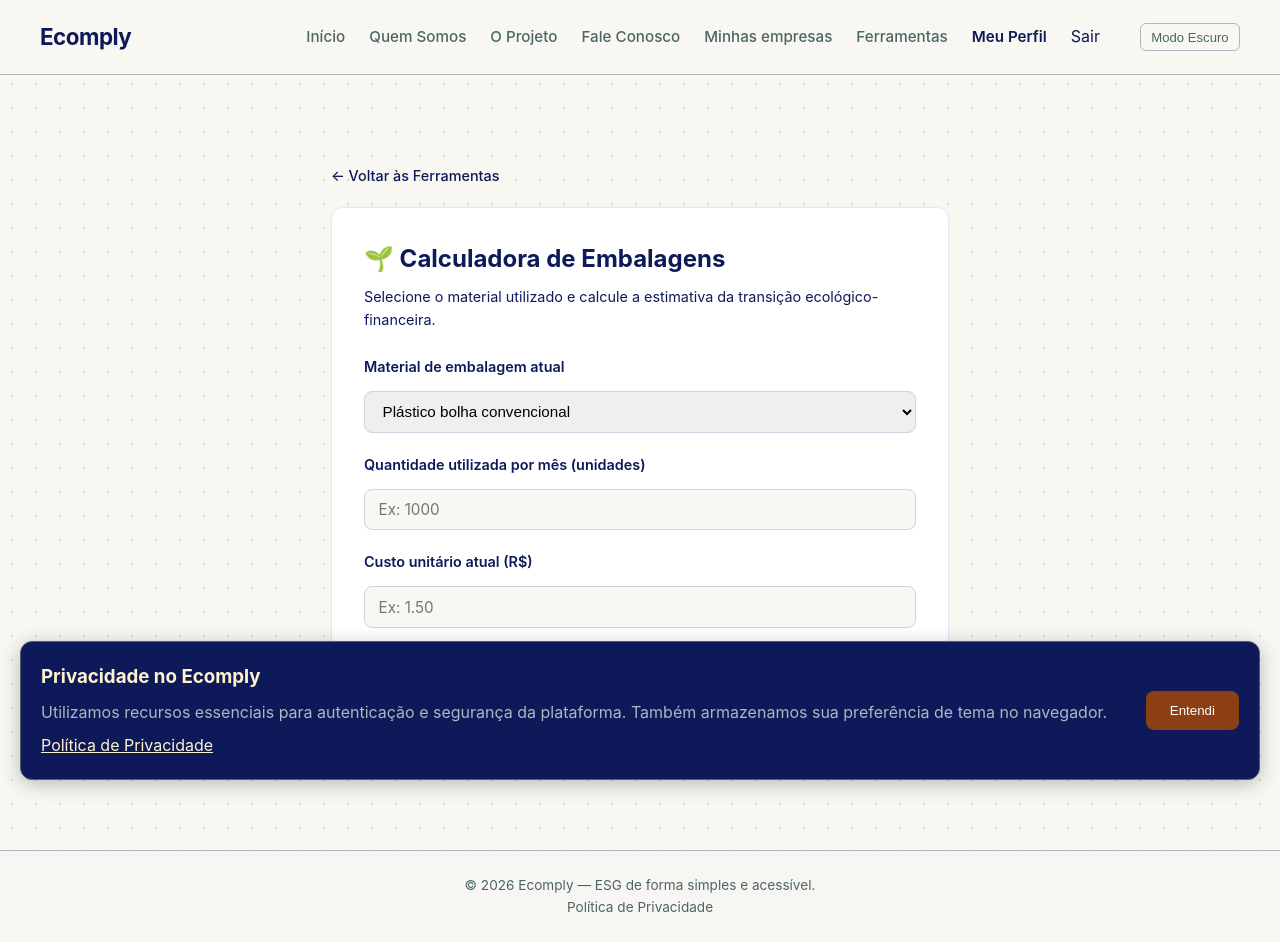
After one commit to mariaeugeniamoraes/projeto_fds_2026.2, a Django app: page /calculadora-embalagens/ in a window 1280 px wide. The commit adds this page. Run offline with Django 5.2, Linux system fonts and the light colour scheme; the visitor is signed in with stand-in values (Sample User, id 1).

Commit message:
adiciona hub de ferramentas e calculadora de embalagens sustentaveis

```diff
--- a/core/forms.py
+++ b/core/forms.py
@@ -70,6 +70,7 @@ class CadastroUsuarioForm(UserCreationForm):
 
         return email
 
+
 class EditarUsuarioForm(forms.ModelForm):
     first_name = forms.CharField(
         label='Nome',
@@ -96,8 +97,6 @@ class EditarUsuarioForm(forms.ModelForm):
             'email',
         ]
 
-from .models import Empresa
-
 
 class EmpresaForm(forms.ModelForm):
     class Meta:
@@ -119,3 +118,32 @@ class EmpresaForm(forms.ModelForm):
                 "placeholder": "Ex.: Moda, cosméticos, alimentos"
             }),
         }
+
+
+MATERIAL_CHOICES = [
+    ('plastico_bolha', 'Plástico bolha convencional'),
+    ('fita_plastica', 'Fita adesiva plástica'),
+    ('envelopes_plasticos', 'Envelopes/Sacos plásticos'),
+    ('caixa_virgem', 'Caixa de papelão com fita plástica'),
+]
+
+
+class CalculadoraEmbalagemForm(forms.Form):
+    material_atual = forms.ChoiceField(
+        choices=MATERIAL_CHOICES,
+        label="Material de embalagem atual",
+        required=True
+    )
+    quantidade_mensal = forms.IntegerField(
+        label="Quantidade utilizada por mês (unidades)",
+        min_value=1,
+        required=True,
+        widget=forms.NumberInput(attrs={'placeholder': 'Ex: 1000'})
+    )
+    custo_unitario_atual = forms.DecimalField(
+        label="Custo unitário atual (R$)",
+        min_value=0.01,
+        decimal_places=2,
+        required=True,
+        widget=forms.NumberInput(attrs={'placeholder': 'Ex: 1.50'})
+    )
--- a/core/templates/core/base.html
+++ b/core/templates/core/base.html
@@ -301,7 +301,8 @@
 
 
                 {% if user.is_authenticated %}
-                    <a href="{% url 'minhas_empresas' %}">Minhas empresas</a>
+                    <a href="{% url 'minhas_empresas' %}" class="nav-item">Minhas empresas</a>
+                    <a href="{% url 'ferramentas' %}" class="nav-item">Ferramentas</a>
                     <a href="{% url 'perfil' %}" class="user-welcome">
                         Meu Perfil
                     </a>
--- /dev/null
+++ b/core/templates/core/calculadora_embalagens.html
@@ -0,0 +1,204 @@
+{% extends 'core/base.html' %}
+
+{% block title %}Calculadora de Embalagens - Ecomply{% endblock %}
+
+{% block content %}
+<style>
+    .calc-wrapper {
+        max-width: 650px;
+        margin: 2.5rem auto;
+        padding: 0 1rem;
+    }
+
+    .back-link {
+        display: inline-block;
+        margin-bottom: 1.25rem;
+        font-size: 0.9rem;
+        text-decoration: none;
+        font-weight: 500;
+    }
+
+    .calc-card {
+        background: #ffffff;
+        border: 1px solid #e2e8f0;
+        border-radius: 12px;
+        padding: 2rem;
+        box-shadow: 0 2px 8px rgba(0, 0, 0, 0.04);
+        margin-bottom: 2rem;
+    }
+
+    .calc-card h2 {
+        font-size: 1.5rem;
+        font-weight: 700;
+        margin-bottom: 0.4rem;
+    }
+
+    .calc-card p.subtitle {
+        font-size: 0.9rem;
+        margin-bottom: 1.5rem;
+    }
+
+    .form-group {
+        margin-bottom: 1.25rem;
+    }
+
+    .form-group label {
+        display: block;
+        font-weight: 600;
+        font-size: 0.9rem;
+        margin-bottom: 0.4rem;
+    }
+
+    .form-group input,
+    .form-group select {
+        width: 100%;
+        padding: 0.65rem 0.85rem;
+        border: 1px solid #cbd5e1;
+        border-radius: 8px;
+        font-size: 0.95rem;
+        box-sizing: border-box;
+    }
+
+    .btn-submit {
+        width: 100%;
+        padding: 0.75rem;
+        background-color: #0D1959;
+        color: #ffffff !important;
+        border: none;
+        border-radius: 8px;
+        font-size: 0.95rem;
+        font-weight: 600;
+        cursor: pointer;
+        transition: background-color 0.2s ease;
+        margin-top: 0.5rem;
+    }
+
+    .btn-submit:hover {
+        background-color: #8C3E14;
+    }
+
+    .result-card {
+        background: #ffffff;
+        border: 1px solid #cbd5e1;
+        border-radius: 12px;
+        padding: 1.75rem;
+        box-shadow: 0 2px 8px rgba(0, 0, 0, 0.04);
+    }
+
+    .result-card h3 {
+        font-size: 1.15rem;
+        font-weight: 700;
+        margin-bottom: 0.4rem;
+    }
+
+    .result-grid {
+        display: grid;
+        grid-template-columns: repeat(3, 1fr);
+        gap: 0.75rem;
+        margin: 1.25rem 0;
+    }
+
+    .result-box {
+        border: 1px solid #e2e8f0;
+        padding: 0.85rem;
+        border-radius: 8px;
+        text-align: center;
+    }
+
+    .result-box small {
+        display: block;
+        font-size: 0.75rem;
+        margin-bottom: 0.25rem;
+        opacity: 0.8;
+    }
+
+    .result-box strong {
+        font-size: 1.05rem;
+    }
+
+    .eco-banner {
+        border: 1px solid #bbf7d0;
+        padding: 0.85rem;
+        border-radius: 8px;
+        font-size: 0.9rem;
+        text-align: center;
+        margin-top: 1rem;
+    }
+
+    /* Modo Escuro */
+    body.dark-theme .calc-card,
+    body.dark-theme .result-card,
+    body.dark-theme .result-box {
+        background-color: #0D1959 !important;
+        border-color: #4C6565 !important;
+    }
+
+    body.dark-theme .btn-submit {
+        background-color: #8C3E14 !important;
+    }
+
+    body.dark-theme .btn-submit:hover {
+        background-color: #a54c1d !important;
+    }
+
+    body.dark-theme .eco-banner {
+        border-color: #4C6565 !important;
+    }
+</style>
+
+<div class="calc-wrapper">
+    <a href="{% url 'ferramentas' %}" class="back-link">← Voltar às Ferramentas</a>
+
+    <div class="calc-card">
+        <h2>🌱 Calculadora de Embalagens</h2>
+        <p class="subtitle">Selecione o material utilizado e calcule a estimativa da transição ecológico-financeira.</p>
+
+        <form method="post">
+            {% csrf_token %}
+
+            <div class="form-group">
+                <label for="{{ form.material_atual.id_for_label }}">{{ form.material_atual.label }}</label>
+                {{ form.material_atual }}
+            </div>
+
+            <div class="form-group">
+                <label for="{{ form.quantidade_mensal.id_for_label }}">{{ form.quantidade_mensal.label }}</label>
+                {{ form.quantidade_mensal }}
+            </div>
+
+            <div class="form-group">
+                <label for="{{ form.custo_unitario_atual.id_for_label }}">{{ form.custo_unitario_atual.label }}</label>
+                {{ form.custo_unitario_atual }}
+            </div>
+
+            <button type="submit" class="btn-submit">Calcular Impacto</button>
+        </form>
+    </div>
+
+    {% if resultado %}
+    <div class="result-card">
+        <h3>Alternativa Recomendada: {{ resultado.alternativa_nome }}</h3>
+        <p style="font-size: 0.9rem; margin-bottom: 1rem;">{{ resultado.impacto_descricao }}</p>
+
+        <div class="result-grid">
+            <div class="result-box">
+                <small>Custo Atual Mensal</small>
+                <strong>R$ {{ resultado.custo_total_atual }}</strong>
+            </div>
+            <div class="result-box">
+                <small>Novo Custo Estimado</small>
+                <strong>R$ {{ resultado.custo_total_alternativa }}</strong>
+            </div>
+            <div class="result-box">
+                <small>Diferença Mensal</small>
+                <strong>R$ {{ resultado.diferenca_custo }}</strong>
+            </div>
+        </div>
+
+        <div class="eco-banner">
+            🌿 <strong>Impacto Ambiental Estimado:</strong> Redução de <strong>{{ resultado.plastico_evitado_ano }} kg</strong> de plástico por ano!
+        </div>
+    </div>
+    {% endif %}
+</div>
+{% endblock %}
--- a/core/urls.py
+++ b/core/urls.py
@@ -22,14 +22,14 @@ urlpatterns = [
     path('perfil/', views.perfil, name='perfil'),
     path('perfil/editar/', views.editar_perfil, name='editar_perfil'),
     path(
-    "minhas-empresas/",
-    views.minhas_empresas,
-    name="minhas_empresas",
+        "minhas-empresas/",
+        views.minhas_empresas,
+        name="minhas_empresas",
     ),
     path(
-    "empresas/<int:empresa_id>/diagnostico/",
-    views.iniciar_diagnostico,
-    name="iniciar_diagnostico",
+        "empresas/<int:empresa_id>/diagnostico/",
+        views.iniciar_diagnostico,
+        name="iniciar_diagnostico",
     ),
     path(
         "diagnosticos/<int:diagnostico_id>/resultado/",
@@ -37,23 +37,35 @@ urlpatterns = [
         name="resultado_diagnostico",
     ),
     path(
-    "historico-diagnosticos/",
-    views.historico_diagnosticos,
-    name="historico_diagnosticos",
+        "historico-diagnosticos/",
+        views.historico_diagnosticos,
+        name="historico_diagnosticos",
     ),
     path(
-    "transparencia/<int:empresa_id>/",
-    views.portal_transparencia,
-    name="portal_transparencia"
+        "transparencia/<int:empresa_id>/",
+        views.portal_transparencia,
+        name="portal_transparencia"
     ),
     path(
-    "empresas/<int:empresa_id>/publicacao/",
-    views.alterar_publicacao_esg,
-    name="alterar_publicacao_esg"
+        "empresas/<int:empresa_id>/publicacao/",
+        views.alterar_publicacao_esg,
+        name="alterar_publicacao_esg"
     ),
     path(
-    "politica-de-privacidade/",
-    views.politica_privacidade,
-    name="politica_privacidade"
+        "politica-de-privacidade/",
+        views.politica_privacidade,
+        name="politica_privacidade"
+    ),
+
+    # Hub de Ferramentas e Calculadora
+    path(
+        "ferramentas/",
+        views.ferramentas,
+        name="ferramentas",
+    ),
+    path(
+        "calculadora-embalagens/",
+        views.calculadora_embalagens,
+        name="calculadora_embalagens",
     ),
 ]
--- a/core/views.py
+++ b/core/views.py
@@ -1,13 +1,14 @@
 from django.shortcuts import render, redirect, get_object_or_404
 from django.contrib.auth import authenticate, login, logout
 from django.contrib.auth.decorators import login_required
-from .models import Empresa
+from django.views.decorators.http import require_POST
 
 from .forms import (
     FeedbackForm,
     CadastroUsuarioForm,
     EditarUsuarioForm,
     EmpresaForm,
+    CalculadoraEmbalagemForm,
 )
 from .models import (
     Empresa,
@@ -15,6 +16,36 @@ from .models import (
     DiagnosticoESG,
     RespostaDiagnostico,
 )
+
+# Catálogo de alternativas sustentáveis de embalagem
+ALTERNATIVAS_SUSTENTAVEIS = {
+    'plastico_bolha': {
+        'nome': 'Papel Colmeia Flexível / Bio-Pack de Milho',
+        'fator_custo': 1.12,
+        'plastico_evitado_unitario_kg': 0.05,
+        'impacto_descricao': 'Substitui o plástico por material 100% compostável ou reciclável.'
+    },
+    'fita_plastica': {
+        'nome': 'Fita Gomada Kraft (Cola Vegetal)',
+        'fator_custo': 1.05,
+        'plastico_evitado_unitario_kg': 0.02,
+        'impacto_descricao': 'Permite reciclar a caixa de papelão sem necessidade de separar a fita.'
+    },
+    'envelopes_plasticos': {
+        'nome': 'Envelope de Papel Kraft Hidro-repelente / Plástico Compostável',
+        'fator_custo': 1.18,
+        'plastico_evitado_unitario_kg': 0.08,
+        'impacto_descricao': 'Decomposição em poucos meses em compostagem doméstica/industrial.'
+    },
+    'caixa_virgem': {
+        'nome': 'Caixa de Papelão 100% Reciclado (Selo FSC)',
+        'fator_custo': 0.95,
+        'plastico_evitado_unitario_kg': 0.00,
+        'impacto_descricao': 'Evita o desmatamento e reduz o consumo de água na fabricação.'
+    }
+}
+
+
 def home(request):
     return render(request, 'core/home.html')
 
@@ -102,12 +133,14 @@ def quem_somos(request):
 def projeto(request):
     return render(request, 'core/projeto.html')
 
+
 @login_required
 def perfil(request):
     return render(
         request,
         'core/perfil.html'
     )
+
 
 @login_required
 def editar_perfil(request):
@@ -133,6 +166,7 @@ def editar_perfil(request):
         {'form': form}
     )
 
+
 @login_required
 def minhas_empresas(request):
     empresas = Empresa.objects.filter(usuario=request.user)
@@ -156,6 +190,8 @@ def minhas_empresas(request):
             "form": form,
         },
     )
+
+
 @login_required
 def iniciar_diagnostico(request, empresa_id):
     empresa = get_object_or_404(
@@ -260,6 +296,7 @@ def iniciar_diagnostico(request, empresa_id):
         },
     )
 
+
 @login_required
 def resultado_diagnostico(request, diagnostico_id):
     diagnostico = get_object_or_404(
@@ -328,6 +365,7 @@ def historico_diagnosticos(request):
         {"diagnosticos": diagnosticos}
     )
 
+
 def portal_transparencia(request, empresa_id):
     empresa = get_object_or_404(
         Empresa,
@@ -344,7 +382,6 @@ def portal_transparencia(request, empresa_id):
         "diagnostico": diagnostico
     })
 
-from django.views.decorators.http import require_POST
 
 @login_required
 @require_POST
@@ -360,5 +397,51 @@ def alterar_publicacao_esg(request, empresa_id):
 
     return redirect("minhas_empresas")
 
+
 def politica_privacidade(request):
     return render(request, "core/politica_privacidade.html")
+
+
+@login_required
+def ferramentas(request):
+    return render(request, 'core/ferramentas.html')
+
+
+@login_required
+def calculadora_embalagens(request):
+    resultado = None
+    if request.method == 'POST':
+        form = CalculadoraEmbalagemForm(request.POST)
+        if form.is_valid():
+            material_key = form.cleaned_data['material_atual']
+            qtd = form.cleaned_data['quantidade_mensal']
+            custo_unit_atual = float(form.cleaned_data['custo_unitario_atual'])
+
+            custo_total_atual = qtd * custo_unit_atual
+            alternativa = ALTERNATIVAS_SUSTENTAVEIS.get(material_key)
+
+            custo_unit_alternativa = custo_unit_atual * float(alternativa['fator_custo'])
+            custo_total_alternativa = float(qtd) * custo_unit_alternativa
+            diferenca_custo = custo_total_alternativa - custo_total_atual
+
+            plastico_evitado_ano = (alternativa['plastico_evitado_unitario_kg'] * qtd) * 12
+
+            resultado = {
+                'alternativa_nome': alternativa['nome'],
+                'impacto_descricao': alternativa['impacto_descricao'],
+                'custo_total_atual': f"{custo_total_atual:.2f}",
+                'custo_total_alternativa': f"{custo_total_alternativa:.2f}",
+                'diferenca_custo': f"{diferenca_custo:.2f}",
+                'plastico_evitado_ano': f"{plastico_evitado_ano:.2f}",
+            }
+    else:
+        form = CalculadoraEmbalagemForm()
+
+    return render(
+        request,
+        'core/calculadora_embalagens.html',
+        {
+            'form': form,
+            'resultado': resultado
+        }
+    )
```
Also changed, not shown: core/templates/core/ferramentas.html (added, +102 -0 lines). Lines whose indentation alone changed are shown as unchanged.
